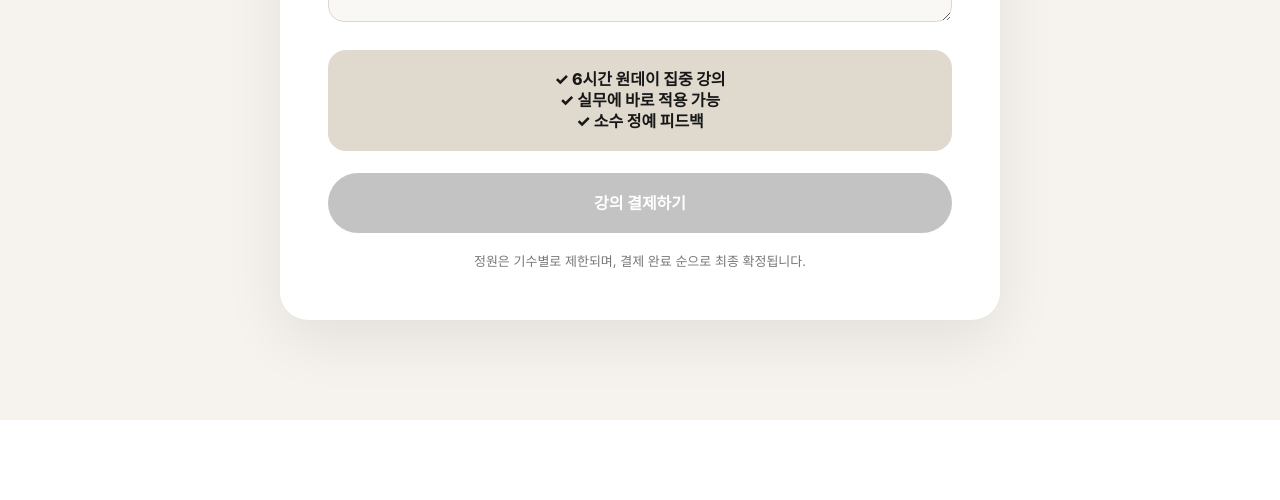
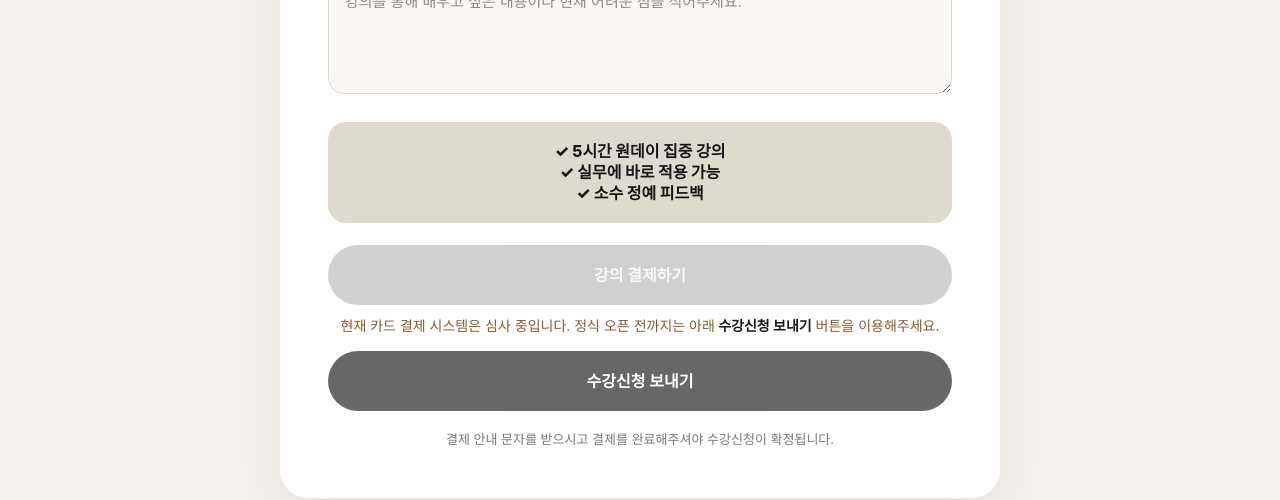
Before and after one commit to agitgoyo/goyo-studio, a Next.js app: page /apply in a window 1280 px wide. Shown: the part 970-1470 px from the top of the page. Before the commit the page ends 1390 px from the top, so only its background shows below. Built offline with nearby package versions, Linux system fonts and the light colour scheme; no server answers; a web font is replaced by a local one.

Commit message:
update apply page

```diff
--- /dev/null
+++ b/app/api/applications/submit/route.js
@@ -0,0 +1,59 @@
+import { NextResponse } from "next/server";
+
+export async function POST(request) {
+  try {
+    const body = await request.json();
+
+    const googleScriptUrl = process.env.GOOGLE_SCRIPT_URL;
+
+    if (!googleScriptUrl) {
+      return NextResponse.json(
+        { message: "GOOGLE_SCRIPT_URL이 설정되지 않았습니다." },
+        { status: 500 }
+      );
+    }
+
+    const response = await fetch(googleScriptUrl, {
+      method: "POST",
+      headers: {
+        "Content-Type": "application/x-www-form-urlencoded",
+      },
+      body: new URLSearchParams({
+        name: body.name || "",
+        phone: body.phone || "",
+        email: body.email || "",
+        classType: body.classType || "",
+        job: body.job || "",
+        level: body.level || "",
+        message: body.message || "",
+        paymentStatus: "계좌이체 신청",
+        amount: body.amount ? String(body.amount) : "",
+      }),
+    });
+
+    const text = await response.text();
+
+    if (!response.ok) {
+      return NextResponse.json(
+        {
+          message: "메일 전송에 실패했습니다.",
+          detail: text,
+        },
+        { status: 500 }
+      );
+    }
+
+    return NextResponse.json({
+      message: "수강신청이 접수되었습니다.",
+    });
+  } catch (error) {
+    console.error("수강신청 접수 오류:", error);
+
+    return NextResponse.json(
+      {
+        message: error?.message || "수강신청 접수 중 오류가 발생했습니다.",
+      },
+      { status: 500 }
+    );
+  }
+}
--- a/app/apply/page.jsx
+++ b/app/apply/page.jsx
@@ -75,7 +75,7 @@ export default function ApplyPage() {
   const handlePayment = async (event) => {
     event.preventDefault();
 
-    const formElement = event.currentTarget;
+    const formElement = event.currentTarget.closest("form");
 const formData = new FormData(formElement);
 
     const name = formData.get("name");
@@ -158,7 +158,62 @@ export default function ApplyPage() {
       alert("결제창을 여는 중 문제가 발생했습니다. 다시 시도해주세요.");
     }
   };
+const handleSubmitApplication = async (event) => {
+  event.preventDefault();
 
+  const formElement = event.currentTarget;
+  const formData = new FormData(formElement);
+
+  const name = formData.get("name");
+  const phone = formData.get("phone");
+  const email = formData.get("email");
+  const classId = formData.get("classId");
+  const job = formData.get("job") || "";
+  const level = formData.get("level") || "";
+  const message = formData.get("message") || "";
+
+  const selected = classes.find((item) => item.id === classId);
+
+  if (!name || !phone || !email || !classId || !selected) {
+    alert("필수 정보를 모두 입력해주세요.");
+    return;
+  }
+
+  try {
+    const response = await fetch("/api/applications/submit", {
+      method: "POST",
+      headers: {
+        "Content-Type": "application/json",
+      },
+      body: JSON.stringify({
+        name,
+        phone,
+        email,
+        classId,
+        classType: `[ ${selected.date} ] ${selected.title}`,
+        job,
+        level,
+        message,
+        amount: selected.price,
+      }),
+    });
+
+    const data = await response.json();
+
+    if (!response.ok) {
+      alert(data.message || "신청 접수에 실패했습니다.");
+      return;
+    }
+
+    alert("수강신청이 접수되었습니다. 계좌이체 안내를 별도로 전달드릴게요.");
+    formElement.reset();
+    setSelectedClassId("");
+    setCapacity(null);
+  } catch (error) {
+    console.error(error);
+    alert("신청 접수 중 문제가 발생했습니다. 다시 시도해주세요.");
+  }
+};
   return (
     <main className="apply-page">
       <section className="apply-card">
@@ -169,17 +224,17 @@ export default function ApplyPage() {
         <p className="apply-description">
           안녕하세요. 고요입니다.
           <br />
-          강의는 원데이 클래스로 하루 6시간 동안 진행됩니다.
-          <br />
-          아래 정보를 작성해주시고 원하시는 강의를 선택 후 결제 완료되면
-          수강신청이 완료됩니다.
-          <br />
+          강의는 원데이 클래스로 하루 5시간 동안 진행됩니다.
+          <br /><br />
+          아래 정보를 작성해주시고 원하시는 강의를 선택 후<br /> 신청해주시면
+          선착순 8명에 한하여 결제안내를 해드립니다.
+          <br /><br />
           소수 정예로 진행되는 강의라 신중한 신청 부탁드립니다.
           <br />
           감사합니다 :D
         </p>
 
-        <form className="apply-form" onSubmit={handlePayment}>
+        <form className="apply-form" onSubmit={handleSubmitApplication}>
           <div className="form-row">
             <div className="form-group">
               <label htmlFor="name">이름 *</label>
@@ -287,14 +342,15 @@ export default function ApplyPage() {
           </div>
 
           <div className="apply-final">
-            <p>✓ 6시간 원데이 집중 강의</p>
+            <p>✓ 5시간 원데이 집중 강의</p>
             <p>✓ 실무에 바로 적용 가능</p>
             <p>✓ 소수 정예 피드백</p>
           </div>
 
 <button
-            type="submit"
-            className="submit-button"
+  type="button"
+  className="submit-button payment-review-button"
+  onClick={handlePayment}
   disabled={
     isLoadingClasses ||
     isCheckingCapacity ||
@@ -302,11 +358,33 @@ export default function ApplyPage() {
     isFull
   }
 >
-            {isFull ? "마감되었습니다" : "강의 결제하기"}
+  강의 결제하기
 </button>
 
+<p className="payment-review-notice">
+  현재 카드 결제 시스템은 심사 중입니다. 정식 오픈 전까지는 아래
+  <strong> 수강신청 보내기</strong> 버튼을 이용해주세요.
+</p>
+
+<button
+  type="submit"
+  className="submit-button bank-button"
+  disabled={
+    isLoadingClasses ||
+    isCheckingCapacity ||
+    !selectedClassId ||
+    isFull
+  }
+>
+  {isFull ? "마감되었습니다" : "수강신청 보내기"}
+</button>
+
+
+
+
+
           <p className="apply-notice">
-            정원은 기수별로 제한되며, 결제 완료 순으로 최종 확정됩니다.
+            결제 안내 문자를 받으시고 결제를 완료해주셔야 수강신청이 확정됩니다.
           </p>
         </form>
       </section>
--- a/app/d5-class/page.tsx
+++ b/app/d5-class/page.tsx
@@ -136,7 +136,7 @@ export default function D5ClassPage() {
         <p className="eyebrow">CLASS LINE-UP</p>
         <h2>초급반과 중급반은 <br /> 목적이 다릅니다.</h2>
         <p className="class-desc">
-          두 반 모두 6시간으로 진행되지만 목표 결과물이 다릅니다. 초급반은 D5를
+          두 반 모두 5시간으로 진행되지만 목표 결과물이 다릅니다. 초급반은 D5를
           처음 배우는 사람도 따라올 수 있는 투시도 중심, 중급반은 더 넓은 장면과
           분위기를 다루는 조감도 중심 수업입니다.
         </p>
@@ -145,7 +145,7 @@ export default function D5ClassPage() {
           <div className="class-card">
             <img src="/assets/d5-perspective.jpg" alt="초급반 투시도 예시" />
             <div className="class-content">
-              <p className="class-label">초급반 · 6시간 (10:00~17:00) · 24만원 <br /> 강남역 ansen 스튜디오 - 정원8명</p>
+              <p className="class-label">초급반 · 5시간 (13:00~18:00) · 18만원 <br /> 강남역 ansen 스튜디오 - 정원8명</p>
               <h3>투시도 만들기 - 5/15(금)</h3><br />
               <p>
                 D5 Render를 처음 배우는 분들을 위한 클래스입니다. <br />기본
@@ -169,7 +169,7 @@ export default function D5ClassPage() {
           <div className="class-card">
             <img src="/assets/d5-aerial.jpg" alt="중급반 조감도 예시" />
             <div className="class-content">
-              <p className="class-label">중급반 · 6시간 (10:00~17:00) · 24만원 <br /> 강남역 ansen 스튜디오 - 정원8명</p>
+              <p className="class-label">중급반 · 5시간 (13:00~18:00) · 18만원 <br /> 강남역 ansen 스튜디오 - 정원8명</p>
               <h3>조감도 만들기 - 5/22(금)</h3><br />
               <p>
                 이미지의 완성도를 더 높이고 싶은
@@ -194,7 +194,7 @@ export default function D5ClassPage() {
 
       <section className="curriculum-section">
         <p className="eyebrow">CURRICULUM</p>
-        <h2>6시간 안에 한 장을 <br /> 끝까지 완성합니다.</h2>
+        <h2>5시간 안에 한 장을 <br /> 끝까지 완성합니다.</h2>
 
         <div className="curriculum-grid">
           <div className="curriculum-card">
--- a/app/globals.css
+++ b/app/globals.css
@@ -240,3 +240,53 @@ body {
     display: none;
   }
 }
+
+.submit-button:disabled {
+  background: #aaa;
+  cursor: not-allowed;
+  opacity: 0.65;
+}
+
+.bank-button {
+  margin-top: 14px;
+  background: #171717;
+  color: #fff;
+}
+
+.bank-button:hover {
+  background: #000;
+}
+
+.payment-review-button {
+  background: #b8b8b8 !important;
+  color: #f5f5f5 !important;
+  box-shadow: none !important;
+}
+
+.payment-review-button:hover {
+  background: #a8a8a8 !important;
+  transform: none !important;
+}
+
+.payment-review-notice {
+  margin: 10px 0 14px;
+  color: #8a5a2b;
+  font-size: 14px;
+  line-height: 1.6;
+  text-align: center;
+  word-break: keep-all;
+}
+
+.payment-review-notice strong {
+  color: #171717;
+}
+
+.bank-button {
+  margin-top: 0;
+  background: #171717 !important;
+  color: #ffffff !important;
+}
+
+.bank-button:hover {
+  background: #000000 !important;
+}
```
Lines whose indentation alone changed are shown as unchanged.
